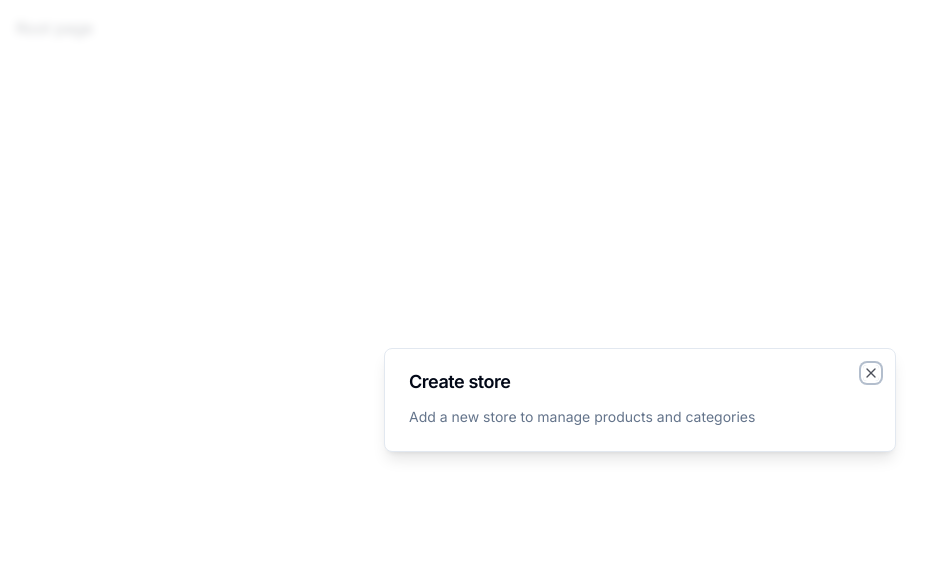
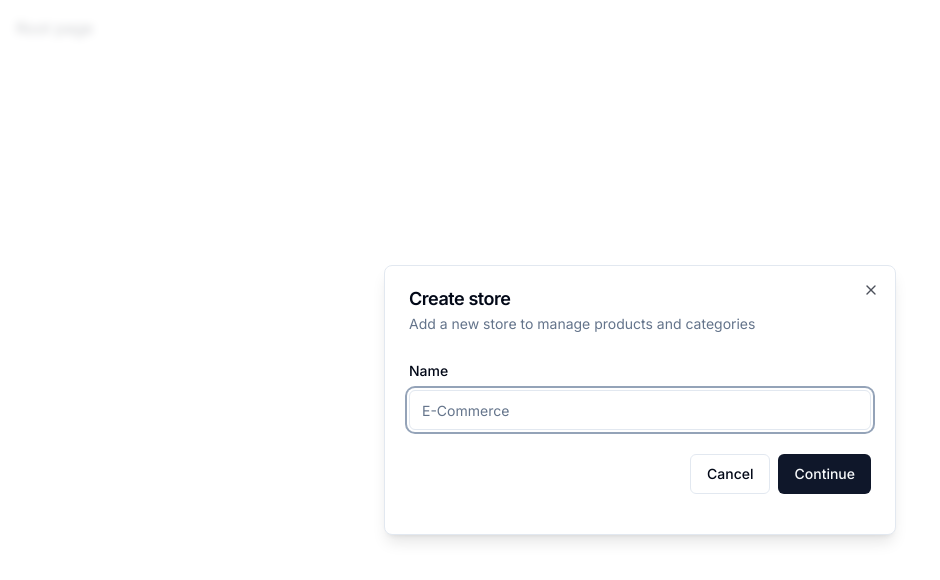
Before and after one commit to DennohKim/next-13-commerce, a Next.js app: page / in a window 1280 px wide. Shown: the top 580 px of the page, without its empty margins (0-940 px from the left). Built offline with nearby package versions, Linux system fonts and the light colour scheme.

Commit message:
feat: add form control

```diff
--- a/components/modals/StoreModal.tsx
+++ b/components/modals/StoreModal.tsx
@@ -2,9 +2,39 @@
 
 import { Modal } from '@/components/ui/modal';
 import { useStoreModal } from '@/hooks/useStoreModal';
+import { useForm } from 'react-hook-form';
+import { zodResolver } from '@hookform/resolvers/zod';
+import * as z from 'zod';
+import {
+  Form,
+  FormControl,
+  FormField,
+  FormItem,
+  FormMessage,
+} from '@/components/ui/form';
+import { Label } from '@/components/ui/label';
+import { Input } from '@/components/ui/input';
+import { Button } from '@/components/ui/button';
+
+const formSchema = z.object({
+  name: z.string().min(1),
+});
 
 export const StoreModal = () => {
   const storeModal = useStoreModal();
+
+  const form = useForm<z.infer<typeof formSchema>>({
+    resolver: zodResolver(formSchema),
+    defaultValues: {
+      name: '',
+    },
+  });
+
+  const onSubmit = async (values: z.infer<typeof formSchema>) => {
+    // Create Store
+    console.log(values);
+  };
+
   return (
     <Modal
       title='Create store'
@@ -12,7 +42,33 @@
       isOpen={storeModal.isOpen}
       onClose={storeModal.onClose}
     >
-      Future Create Store Form
+      <div>
+        <div className='space-y-4 py-2 pb-4'>
+          <Form {...form}>
+            <form onSubmit={form.handleSubmit(onSubmit)}>
+              <FormField
+                control={form.control}
+                name='name'
+                render={({ field }) => (
+                  <FormItem>
+                    <Label htmlFor='name'>Name</Label>
+                    <FormControl>
+                      <Input placeholder='E-Commerce' {...field} />
+                    </FormControl>
+                    <FormMessage />
+                  </FormItem>
+                )}
+              />
+              <div className='pt-6 space-x-2 flex items-center justify-end w-full '>
+                <Button variant='outline' onClick={storeModal.onClose}>
+                  Cancel
+                </Button>
+                <Button type='submit'>Continue</Button>
+              </div>
+            </form>
+          </Form>
+        </div>
+      </div>
     </Modal>
   );
 };
--- /dev/null
+++ b/components/ui/form.tsx
@@ -0,0 +1,176 @@
+import * as React from "react"
+import * as LabelPrimitive from "@radix-ui/react-label"
+import { Slot } from "@radix-ui/react-slot"
+import {
+  Controller,
+  ControllerProps,
+  FieldPath,
+  FieldValues,
+  FormProvider,
+  useFormContext,
+} from "react-hook-form"
+
+import { cn } from "@/lib/utils"
+import { Label } from "@/components/ui/label"
+
+const Form = FormProvider
+
+type FormFieldContextValue<
+  TFieldValues extends FieldValues = FieldValues,
+  TName extends FieldPath<TFieldValues> = FieldPath<TFieldValues>
+> = {
+  name: TName
+}
+
+const FormFieldContext = React.createContext<FormFieldContextValue>(
+  {} as FormFieldContextValue
+)
+
+const FormField = <
+  TFieldValues extends FieldValues = FieldValues,
+  TName extends FieldPath<TFieldValues> = FieldPath<TFieldValues>
+>({
+  ...props
+}: ControllerProps<TFieldValues, TName>) => {
+  return (
+    <FormFieldContext.Provider value={{ name: props.name }}>
+      <Controller {...props} />
+    </FormFieldContext.Provider>
+  )
+}
+
+const useFormField = () => {
+  const fieldContext = React.useContext(FormFieldContext)
+  const itemContext = React.useContext(FormItemContext)
+  const { getFieldState, formState } = useFormContext()
+
+  const fieldState = getFieldState(fieldContext.name, formState)
+
+  if (!fieldContext) {
+    throw new Error("useFormField should be used within <FormField>")
+  }
+
+  const { id } = itemContext
+
+  return {
+    id,
+    name: fieldContext.name,
+    formItemId: `${id}-form-item`,
+    formDescriptionId: `${id}-form-item-description`,
+    formMessageId: `${id}-form-item-message`,
+    ...fieldState,
+  }
+}
+
+type FormItemContextValue = {
+  id: string
+}
+
+const FormItemContext = React.createContext<FormItemContextValue>(
+  {} as FormItemContextValue
+)
+
+const FormItem = React.forwardRef<
+  HTMLDivElement,
+  React.HTMLAttributes<HTMLDivElement>
+>(({ className, ...props }, ref) => {
+  const id = React.useId()
+
+  return (
+    <FormItemContext.Provider value={{ id }}>
+      <div ref={ref} className={cn("space-y-2", className)} {...props} />
+    </FormItemContext.Provider>
+  )
+})
+FormItem.displayName = "FormItem"
+
+const FormLabel = React.forwardRef<
+  React.ElementRef<typeof LabelPrimitive.Root>,
+  React.ComponentPropsWithoutRef<typeof LabelPrimitive.Root>
+>(({ className, ...props }, ref) => {
+  const { error, formItemId } = useFormField()
+
+  return (
+    <Label
+      ref={ref}
+      className={cn(error && "text-destructive", className)}
+      htmlFor={formItemId}
+      {...props}
+    />
+  )
+})
+FormLabel.displayName = "FormLabel"
+
+const FormControl = React.forwardRef<
+  React.ElementRef<typeof Slot>,
+  React.ComponentPropsWithoutRef<typeof Slot>
+>(({ ...props }, ref) => {
+  const { error, formItemId, formDescriptionId, formMessageId } = useFormField()
+
+  return (
+    <Slot
+      ref={ref}
+      id={formItemId}
+      aria-describedby={
+        !error
+          ? `${formDescriptionId}`
+          : `${formDescriptionId} ${formMessageId}`
+      }
+      aria-invalid={!!error}
+      {...props}
+    />
+  )
+})
+FormControl.displayName = "FormControl"
+
+const FormDescription = React.forwardRef<
+  HTMLParagraphElement,
+  React.HTMLAttributes<HTMLParagraphElement>
+>(({ className, ...props }, ref) => {
+  const { formDescriptionId } = useFormField()
+
+  return (
+    <p
+      ref={ref}
+      id={formDescriptionId}
+      className={cn("text-sm text-muted-foreground", className)}
+      {...props}
+    />
+  )
+})
+FormDescription.displayName = "FormDescription"
+
+const FormMessage = React.forwardRef<
+  HTMLParagraphElement,
+  React.HTMLAttributes<HTMLParagraphElement>
+>(({ className, children, ...props }, ref) => {
+  const { error, formMessageId } = useFormField()
+  const body = error ? String(error?.message) : children
+
+  if (!body) {
+    return null
+  }
+
+  return (
+    <p
+      ref={ref}
+      id={formMessageId}
+      className={cn("text-sm font-medium text-destructive", className)}
+      {...props}
+    >
+      {body}
+    </p>
+  )
+})
+FormMessage.displayName = "FormMessage"
+
+export {
+  useFormField,
+  Form,
+  FormItem,
+  FormLabel,
+  FormControl,
+  FormDescription,
+  FormMessage,
+  FormField,
+}
--- /dev/null
+++ b/components/ui/input.tsx
@@ -0,0 +1,25 @@
+import * as React from "react"
+
+import { cn } from "@/lib/utils"
+
+export interface InputProps
+  extends React.InputHTMLAttributes<HTMLInputElement> {}
+
+const Input = React.forwardRef<HTMLInputElement, InputProps>(
+  ({ className, type, ...props }, ref) => {
+    return (
+      <input
+        type={type}
+        className={cn(
+          "flex h-10 w-full rounded-md border border-input bg-background px-3 py-2 text-sm ring-offset-background file:border-0 file:bg-transparent file:text-sm file:font-medium placeholder:text-muted-foreground focus-visible:outline-none focus-visible:ring-2 focus-visible:ring-ring focus-visible:ring-offset-2 disabled:cursor-not-allowed disabled:opacity-50",
+          className
+        )}
+        ref={ref}
+        {...props}
+      />
+    )
+  }
+)
+Input.displayName = "Input"
+
+export { Input }
--- /dev/null
+++ b/components/ui/label.tsx
@@ -0,0 +1,26 @@
+"use client"
+
+import * as React from "react"
+import * as LabelPrimitive from "@radix-ui/react-label"
+import { cva, type VariantProps } from "class-variance-authority"
+
+import { cn } from "@/lib/utils"
+
+const labelVariants = cva(
+  "text-sm font-medium leading-none peer-disabled:cursor-not-allowed peer-disabled:opacity-70"
+)
+
+const Label = React.forwardRef<
+  React.ElementRef<typeof LabelPrimitive.Root>,
+  React.ComponentPropsWithoutRef<typeof LabelPrimitive.Root> &
+    VariantProps<typeof labelVariants>
+>(({ className, ...props }, ref) => (
+  <LabelPrimitive.Root
+    ref={ref}
+    className={cn(labelVariants(), className)}
+    {...props}
+  />
+))
+Label.displayName = LabelPrimitive.Root.displayName
+
+export { Label }
--- a/components/ui/modal.tsx
+++ b/components/ui/modal.tsx
@@ -26,10 +26,11 @@
     <DialogContent>
       <DialogHeader>
         <DialogTitle>{title}</DialogTitle>
+        <DialogDescription>{description}</DialogDescription>
       </DialogHeader>
-			<DialogDescription>{description}</DialogDescription>
+	  <div>{children}</div>
     </DialogContent>
   </Dialog>
-)
+);
 
 }
--- a/package.json
+++ b/package.json
@@ -10,7 +10,9 @@
   },
   "dependencies": {
     "@clerk/nextjs": "^4.22.1",
+    "@hookform/resolvers": "^3.1.1",
     "@radix-ui/react-dialog": "^1.0.4",
+    "@radix-ui/react-label": "^2.0.2",
     "@radix-ui/react-slot": "^1.0.2",
     "@types/node": "20.4.2",
     "@types/react": "18.2.15",
@@ -25,10 +27,12 @@
     "postcss": "8.4.26",
     "react": "18.2.0",
     "react-dom": "18.2.0",
+    "react-hook-form": "^7.45.2",
     "tailwind-merge": "^1.14.0",
     "tailwindcss": "3.3.3",
     "tailwindcss-animate": "^1.0.6",
     "typescript": "5.1.6",
+    "zod": "^3.21.4",
     "zustand": "^4.3.9"
   }
 }
--- a/providers/ModalProvider.tsx
+++ b/providers/ModalProvider.tsx
@@ -2,7 +2,6 @@
 
 import { StoreModal } from '@/components/modals/StoreModal';
 import { useEffect, useState } from 'react';
-
 
 export const ModalProvider = () => {
   const [isMounted, setIsMounted] = useState(false);
```
Also changed, not shown: 1 other file (tests, documents, lock files or other folders). Lines whose indentation alone changed are shown as unchanged.
